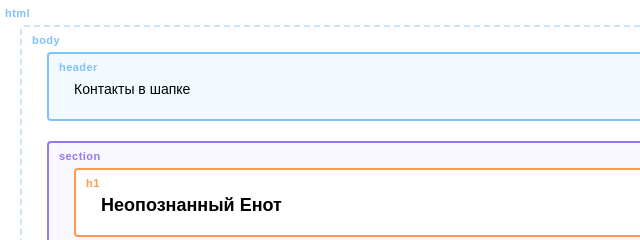
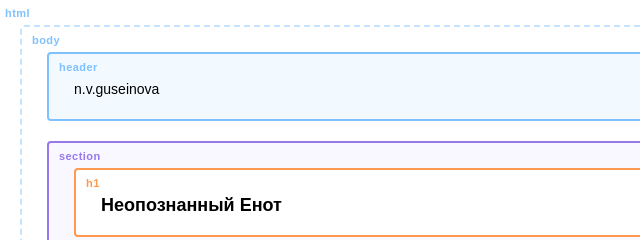
Before and after one commit to NinaGuseinova/my-site, a plain HTML site: page index.html in a window 1280 px wide. Shown: the top 240 px of the page, 5-645 px from the left. Drawn offline with Linux system fonts and the light colour scheme.

Commit message:
меняет текст на главной странице

```diff
--- a/index.html
+++ b/index.html
@@ -1,5 +1,6 @@
 <!DOCTYPE html>
 <html lang="ru">
+
 <head>
   <meta charset="UTF-8">
   <link rel="stylesheet" href="outlines.css">
@@ -8,7 +9,7 @@
 
 <body>
   <header class="page-header">
-      Контакты в шапке
+    n.v.guseinova
   </header>
 
   <section class="hero-image">
@@ -38,4 +39,5 @@
     Контакты в подвале
   </footer>
 </body>
+
 </html>
```
Lines whose indentation alone changed are shown as unchanged.
